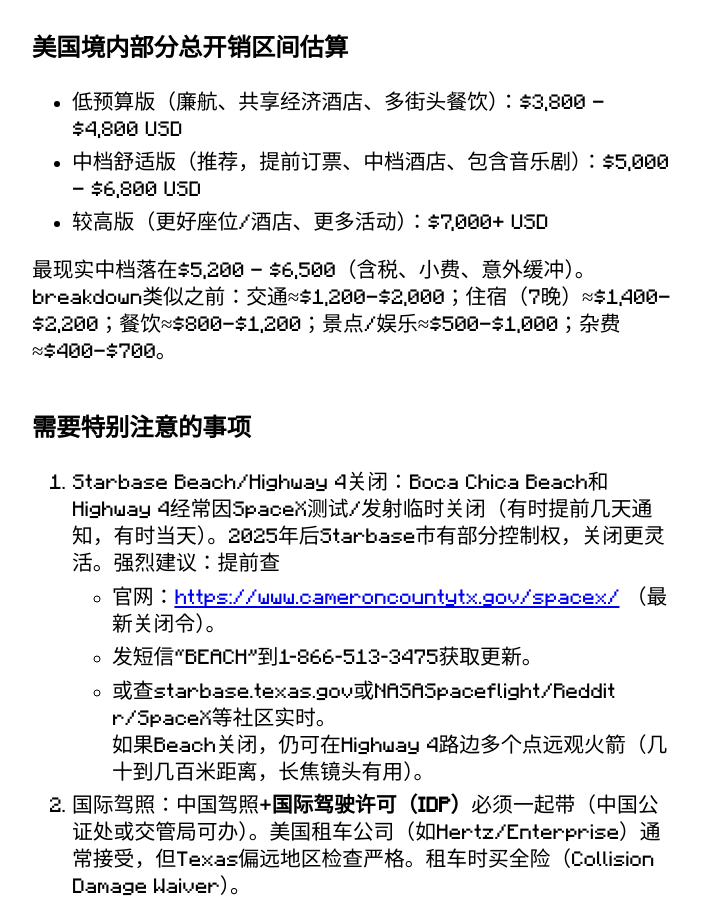
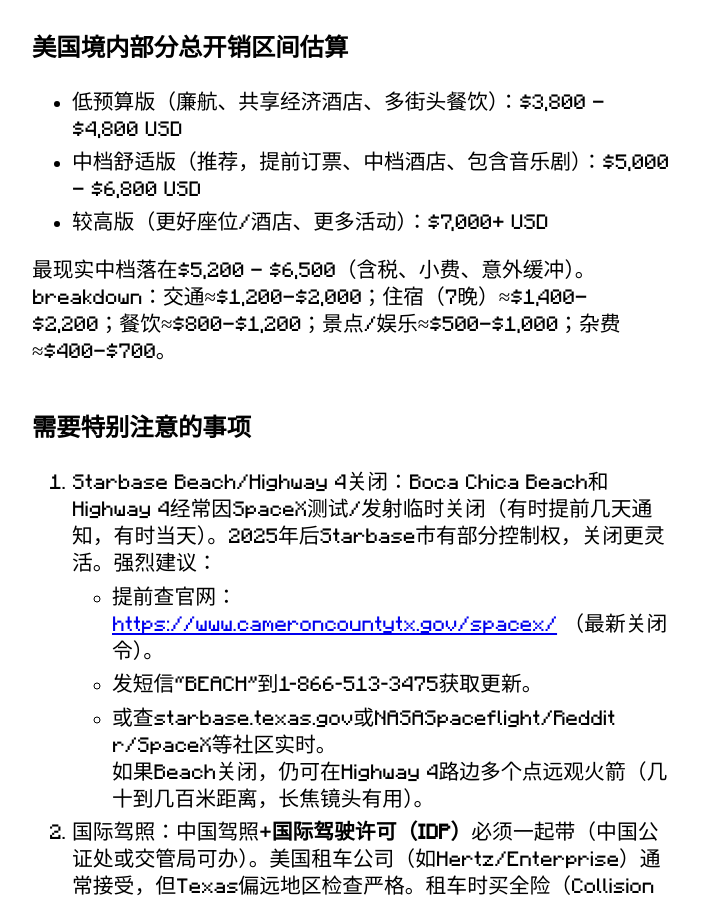
Before and after one commit to thekingofcool/daily, a Jekyll site: the page built from _posts/2026-01-14-travel-plan.md, in a window 1280 px wide and 900 px high, scrolled down 2788 px. Shown: the whole window, without its empty margins (288-989 px from the left). Built offline with Jekyll 4.4.1, drawn with Linux system fonts in a browser that asks for light colours; some web fonts are replaced; comment, search, counter and statistics services are not loaded.

Commit message:
daily update: 2026-01-14 15:29:50

```diff
--- a/_posts/2026-01-14-travel-plan.md
+++ b/_posts/2026-01-14-travel-plan.md
@@ -73,12 +73,12 @@ categories: thoughts
 - 中档舒适版（推荐，提前订票、中档酒店、包含音乐剧）：$5,000 – $6,800 USD
 - 较高版（更好座位/酒店、更多活动）：$7,000+ USD
 
-最现实中档落在$5,200 – $6,500（含税、小费、意外缓冲）。 breakdown类似之前：交通≈$1,200–$2,000；住宿（7晚）≈$1,400–$2,200；餐饮≈$800–$1,200；景点/娱乐≈$500–$1,000；杂费≈$400–$700。
+最现实中档落在$5,200 – $6,500（含税、小费、意外缓冲）。 breakdown：交通≈$1,200–$2,000；住宿（7晚）≈$1,400–$2,200；餐饮≈$800–$1,200；景点/娱乐≈$500–$1,000；杂费≈$400–$700。
 
 ### 需要特别注意的事项
 
-1. Starbase Beach/Highway 4关闭：Boca Chica Beach和Highway 4经常因SpaceX测试/发射临时关闭（有时提前几天通知，有时当天）。2025年后Starbase市有部分控制权，关闭更灵活。强烈建议：提前查
-    - 官网：[https://www.cameroncountytx.gov/spacex/](https://www.cameroncountytx.gov/spacex/) （最新关闭令）。
+1. Starbase Beach/Highway 4关闭：Boca Chica Beach和Highway 4经常因SpaceX测试/发射临时关闭（有时提前几天通知，有时当天）。2025年后Starbase市有部分控制权，关闭更灵活。强烈建议：
+    - 提前查官网：[https://www.cameroncountytx.gov/spacex/](https://www.cameroncountytx.gov/spacex/) （最新关闭令）。
     - 发短信“BEACH”到1-866-513-3475获取更新。
     - 或查starbase.texas.gov或NASASpaceflight/Reddit r/SpaceX等社区实时。
         如果Beach关闭，仍可在Highway 4路边多个点远观火箭（几十到几百米距离，长焦镜头有用）。
```
Also changed, not shown: 2 other files.
